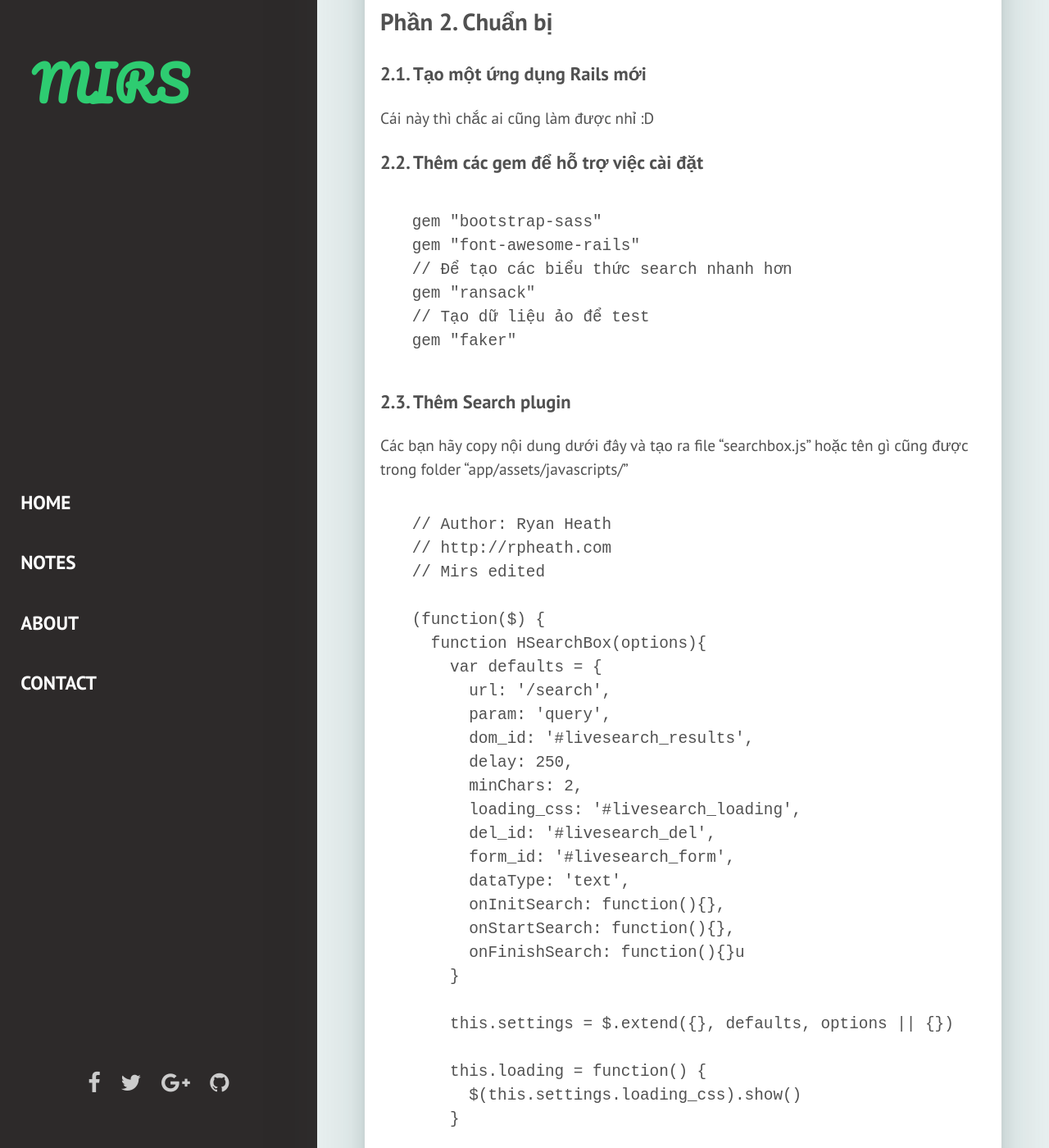
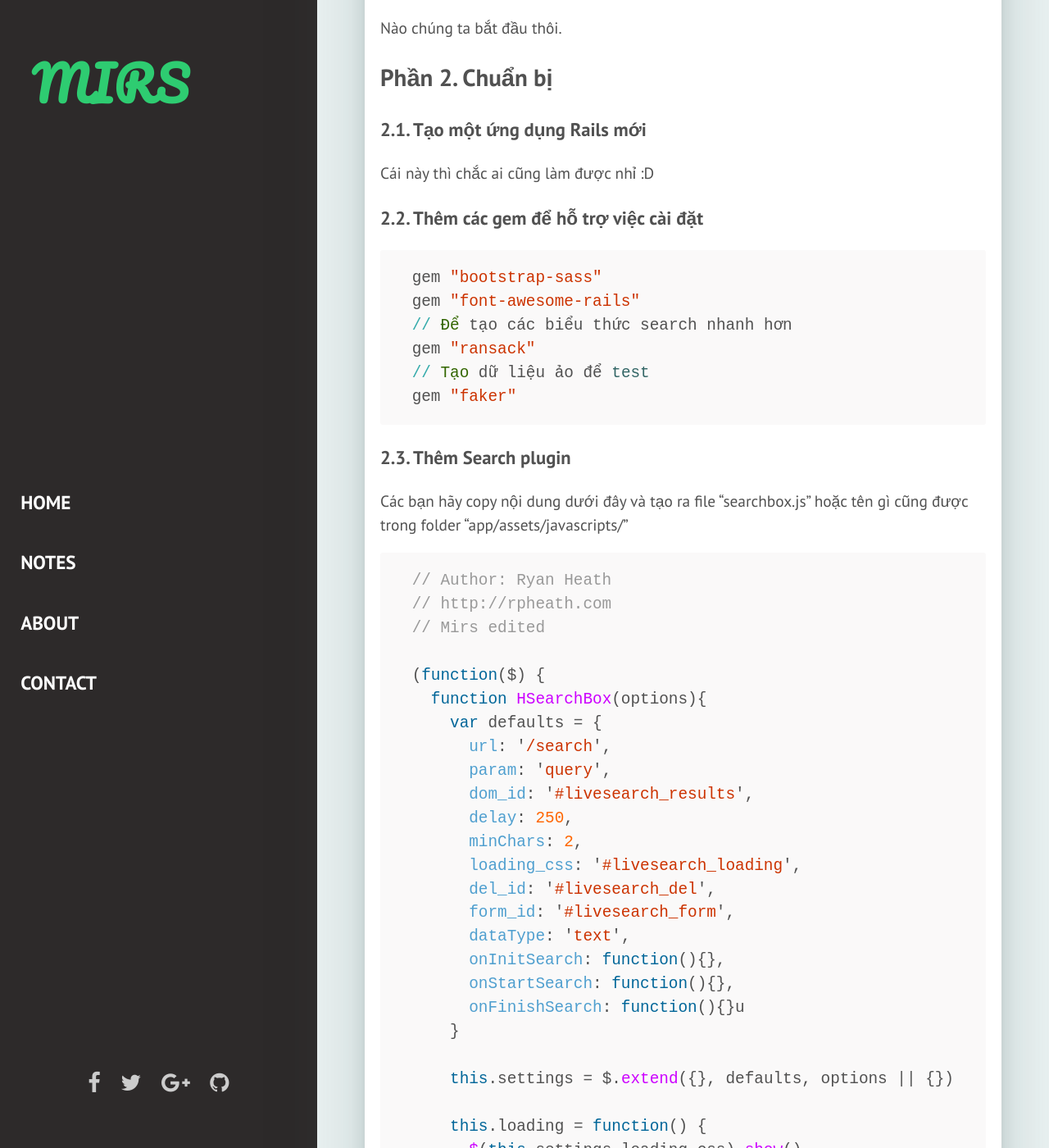
Before and after one commit to hoangmirs/hoangmirs.github.io, a Jekyll site: the page built from _notes/2018-03-02.markdown, in a window 1280 px wide and 1400 px high, scrolled down 1266 px. Shown: the whole window at 82% size. Built offline with Jekyll 4.4.1, drawn with Linux system fonts in a browser that asks for light colours; some web fonts are replaced; some of the changed text lies outside the part shown; grey boxes are pictures that could not be loaded.

Commit message:
Revert jekyll-paginate

````diff
--- a/_config.yml
+++ b/_config.yml
@@ -33,7 +33,9 @@ kramdown:
   syntax_highlighter: rouge
 plugins:
   - jekyll-feed
-  - jekyll-paginate-v2
+  - jekyll-paginate
+  - kramdown
+  - rouge
 exclude:
   - Gemfile
   - Gemfile.lock
@@ -44,62 +46,4 @@ custom_fonts:
   - Lobster
   - Pacifico
 
-############################################################
-# Site configuration for the Jekyll 3 Pagination Gem
-# The values here represent the defaults if nothing is set
-pagination:
-
-  # Site-wide kill switch, disabled here it doesn't run at all
-  enabled: true
-
-  # Set to 'true' to enable pagination debugging. This can be enabled in the site config or only for individual pagination pages
-  debug: false
-
-  # The default document collection to paginate if nothing is specified ('posts' is default)
-  collection: "posts"
-
-  # How many objects per paginated page, used to be `paginate` (default: 0, means all)
-  per_page: 5
-
-  # The permalink structure for the paginated pages (this can be any level deep)
-  permalink: "/page/:num/" # Pages are index.html inside this folder (default)
-  #permalink: '/page/:num.html' # Pages are simple html files
-  #permalink: '/page/:num' # Pages are html files, linked jekyll extensionless permalink style.
-
-  # Optional the title format for the paginated pages (supports :title for original page title, :num for pagination page number, :max for total number of pages)
-  title: ":title - page :num"
-
-  # Limit how many pagenated pages to create (default: 0, means all)
-  limit: 0
-
-  # Optional, defines the field that the posts should be sorted on (omit to default to 'date')
-  sort_field: "date"
-
-  # Optional, sorts the posts in reverse order (omit to default decending or sort_reverse: true)
-  sort_reverse: true
-
-  # Optional, the default category to use, omit or just leave this as 'posts' to get a backwards-compatible behavior (all posts)
-  category: "posts"
-
-  # Optional, the default tag to use, omit to disable
-  tag: ""
-
-  # Optional, the default locale to use, omit to disable (depends on a field 'locale' to be specified in the posts,
-  # in reality this can be any value, suggested are the Microsoft locale-codes (e.g. en_US, en_GB) or simply the ISO-639 language code )
-  locale: ""
-
- # Optional,omit or set both before and after to zero to disable.
- # Controls how the pagination trail for the paginated pages look like.
-  trail:
-    before: 2
-    after: 2
-
-  # Optional, the default file extension for generated pages (e.g html, json, xml).
-  # Internally this is set to html by default
-  extension: html
-
-  # Optional, the default name of the index file for generated pages (e.g. 'index.html')
-  # Without file extension
-  indexpage: "index"
-
-############################################################
+paginate: 2
--- /dev/null
+++ b/_includes/note_layout.html
@@ -0,0 +1,17 @@
+<article class="page-article">
+  <div class="wrap-content">
+    <div class="pagination" style="display: flex; justify-content: flex-start">
+      <a href="javascript:history.back()" class="previous"><i class="fa fa-chevron-left" aria-hidden="true"></i></a>
+    </div>
+    <header class="page-header">
+      <h1 class="page-title">{{page.date | date: '%Y, %b %d'}}</h1>
+      <div class="page-date"><span>{{page.place}}</span></div>
+    </header>
+    <div class="page-content">
+      {% if page.img %}
+      <img class="page-img" src={{ "/assets/img/" | prepend: site.baseurl | append : page.img}} alt="{{page.title}}">
+      {% endif %}
+      {{page.content | markdownify}}
+    </div>
+  </div>
+</article>
--- a/_layouts/post.html
+++ b/_layouts/post.html
@@ -3,35 +3,7 @@ layout: default
 comments: true
 ---
 {% if page.collection == "posts" %}
-<article class="page-article">
-  <div class="wrap-content">
-    <header class="page-header">
-      <h1 class="page-title">{{page.title}}</h1>
-      <div class="page-date"><span>{{page.date | date: '%Y, %b %d'}}</span></div>
-    </header>
-    <div class="page-content">
-      {% if page.img %}
-      <img class="page-img" src={{ "/assets/img/" | prepend: site.baseurl | append : page.img}} alt="{{page.title}}">
-      {% endif %}
-      {{page.content | markdownify}}
-    </div>
-    {% include disqus.html %}
-    {% include fb-comments.html %}
-  </div>
-</article>
+  {% include post_layout.html %}
 {% else %}
-<article class="page-article">
-  <div class="wrap-content">
-    <header class="page-header">
-      <h1 class="page-title">{{page.date | date: '%Y, %b %d'}}</h1>
-      <div class="page-date"><span>{{page.place}}</span></div>
-    </header>
-    <div class="page-content">
-      {% if page.img %}
-      <img class="page-img" src={{ "/assets/img/" | prepend: site.baseurl | append : page.img}} alt="{{page.title}}">
-      {% endif %}
-      {{page.content | markdownify}}
-    </div>
-  </div>
-</article>
+  {% include note_layout.html %}
 {% endif %}
--- a/_notes/2018-03-02.markdown
+++ b/_notes/2018-03-02.markdown
@@ -29,20 +29,20 @@ Nào chúng ta bắt đầu thôi.
 
 ### **2.2. Thêm các gem để hỗ trợ việc cài đặt**
 
-```Ruby
+{% highlight ruby %}
 gem "bootstrap-sass"
 gem "font-awesome-rails"
 // Để tạo các biểu thức search nhanh hơn
 gem "ransack"
 // Tạo dữ liệu ảo để test
 gem "faker"
-```
+{% endhighlight %}
 
 ### **2.3. Thêm Search plugin**
 
  Các bạn hãy copy nội dung dưới đây và tạo ra file "searchbox.js" hoặc tên gì cũng được trong folder "app/assets/javascripts/"
 
-```JavaScript
+{% highlight javascript %}
 // Author: Ryan Heath
 // http://rpheath.com
 // Mirs edited
@@ -152,7 +152,7 @@ gem "faker"
     })
   }
 })(jQuery)
-```
+{% endhighlight %}
 
 Các bạn có thể vào link sau để xem hướng dẫn cách dùng plugin này.
 `https://github.com/hoangmirs/searchbox/`
@@ -167,7 +167,7 @@ Mình tạo 2 models để test, đó là User và Badge tương ứng như dư
 
 **User**
 
-```Ruby
+{% highlight ruby %}
 class CreateUsers < ActiveRecord::Migration[5.0]
   def change
     create_table :users do |t|
@@ -180,11 +180,11 @@ class CreateUsers < ActiveRecord::Migration[5.0]
     end
   end
 end
-```
+{% endhighlight %}
 
 **Badge**
 
-```Ruby
+{% highlight ruby %}Ruby
 class CreateBadges < ActiveRecord::Migration[5.0]
   def change
     create_table :badges do |t|
@@ -196,13 +196,13 @@ class CreateBadges < ActiveRecord::Migration[5.0]
     end
   end
 end
-```
+{% endhighlight %}
 
 Sau đó chạy Seed như sau để có dữ liệu test:
 
 **Seed**
 
-```Ruby
+{% highlight ruby %}Ruby
 puts "Creating users...."
 10.times do |n|
   fullname = Faker::Name.name
@@ -220,7 +220,7 @@ puts "Creating badges...."
   Badge.create! name: name, image: image, user_id: user_id
 end
 puts "Created badges!"
-```
+{% endhighlight %}
 
 Mình có để sẵn 6 cái hình ở trong thư mục `app/assets/images` nên có phần này:
 `avatar = "/assets/user-#{n%6 + 1}"`.
@@ -231,18 +231,18 @@ Các bạn muốn thì cứ lên mạng kiếm 6 cái hình đặt tên dạng u
 Mình sẽ làm 3 khung tìm kiếm, khung đầu tiên sẽ tìm cả Users lẫn Badges, khung thứ nhìn tìm Users và khung thứ ba tìm Badges.
 File `routes.rb` của mình sẽ có dạng như sau:
 
-```Ruby
+{% highlight ruby %}Ruby
 Rails.application.routes.draw do
   get "search(/:search)", to: "searches#index", as: :search
   resources :badges
   resources :users
 end
-```
+{% endhighlight %}
 
 Tạo `SearchesController` để tìm cả Users lẫn Badges
 **SeachesController**
 
-```Ruby
+{% highlight ruby %}Ruby
 class SearchesController < ApplicationController
   def index
     q = params[:search]
@@ -256,13 +256,13 @@ class SearchesController < ApplicationController
     end
   end
 end
-```
+{% endhighlight %}
 
 Ở đây mình dùng các pattern search của gem Ransack nên có khó hiểu thì tìm hiểu gem này nhé. Mình cũng trả về chung 1 mảng dữ liệu là @items, sau đó sẽ xử lí dưới view sau.
 
 **UsersController**
 
-```Ruby
+{% highlight ruby %}Ruby
 class UsersController < ApplicationController
   before_action :set_user, only: [:show, :edit, :update, :destroy]
 
@@ -346,13 +346,13 @@ class UsersController < ApplicationController
       params.require(:user).permit(:username, :fullname, :email, :avatar)
     end
 end
-```
+{% endhighlight %}
 
 Cái này mình generate scaffold nên nó nhìu như vậy. Tương tự badges cũng thế. Hai cái này mình chỉ sửa lại action index thôi :D
 
 **BadgesController**
 
-```Ruby
+{% highlight ruby %}Ruby
 class BadgesController < ApplicationController
   before_action :set_badge, only: [:show, :edit, :update, :destroy]
 
@@ -436,13 +436,13 @@ class BadgesController < ApplicationController
       params.require(:badge).permit(:name, :image, :user_id)
     end
 end
-```
+{% endhighlight %}
 
 ### **3.3. Tạo views**
 
 Ở file \_header.html.erb mình làm 3 thanh navbar:
 
-```HTML
+{% highlight ruby %}HTML
 <nav class="navbar navbar-default">
   <div class="row">
     <!-- Brand and toggle get grouped for better mobile display -->
@@ -531,7 +531,7 @@ end
     </div><!-- /.navbar-collapse -->
   </div><!-- /.container-fluid -->
 </nav>
-```
+{% endhighlight %}
 
 Ban đầu chỉ định thêm một cái thôi, nhưng nhác quá nên quất cả 3 cái trong này luôn.
 
@@ -539,7 +539,7 @@ Bây giờ ình sẽ làm view kết quả để hiển thị:
 
 Mình tạo folder `app/views/shared` và tạo file `_search.html.erb`. Mục đích là định nghĩa cái view kết quả khi tìm kiếm ở khung tìm kiếm cả Users và Badges.
 
-```HTML
+{% highlight ruby %}HTML
 <% if items.blank? %>
   <li>
     <%= link_to search_path(params[:search]),
@@ -565,7 +565,7 @@ Mình tạo folder `app/views/shared` và tạo file `_search.html.erb`. Mục
     <% end %>
   </li>
 <% end %>
-```
+{% endhighlight %}
 
 Như khi nãy mình có nói là mình truyền về @items, thì trong này mình sẽ check xem từng từng item đó là gì và hiển thị partial tương ứng.
 
@@ -574,7 +574,7 @@ Tiếp theo sẽ đến tạo partial.
 Mình tạo thêm partial `search_item` cho users bằng cách tạo file `_search_item.html.erb` trong folder `app/views/users`
 **\_search_item.html.erb**
 
-```HTML
+{% highlight ruby %}HTML
 <li class="search-item">
   <%= link_to user do %>
     <div class="col-md-3">
@@ -596,13 +596,13 @@ Mình tạo thêm partial `search_item` cho users bằng cách tạo file `_sear
     <div class="clearfix"></div>
   <% end %>
 </li>
-```
+{% endhighlight %}
 
 Tương tự cho Badges, tạo file `_search_item.html.erb` trong folder `app/views/badges`
 
 **\_search_item.html.erb**
 
-```HTML
+{% highlight ruby %}HTML
 <li class="search-item">
   <%= link_to badge do %>
     <div class="col-xs-12 col-sm-3 col-md-3">
@@ -624,7 +624,7 @@ Tương tự cho Badges, tạo file `_search_item.html.erb` trong folder `app/vi
     <div class="clearfix"></div>
   <% end %>
 </li>
-```
+{% endhighlight %}
 
 Vậy là xong cho view. Tiếp theo chúng ta sẽ thêm vài đoạn JS để nó chạy nào.
 
@@ -636,7 +636,7 @@ Chúng ta sẽ khởi tạo các searchbox bằng cách tạo 1 file js ở `app
 
 **header.js**
 
-```JavaScript
+{% highlight ruby %}JavaScript
 $(document).ready(function() {
   $('#livesearch_input').hsearchbox({
     url: $('#livesearch_form').attr('action'),
@@ -684,7 +684,7 @@ $(document).ready(function() {
     }
   });
 });
-```
+{% endhighlight %}
 
 Phần config này các bạn có thể tìm hiểu thêm ở link `github` của plugin mình gửi ở trên.
 
@@ -694,21 +694,21 @@ Mình có 3 files JS tất cả, tương ứng với 3 action `index` của 3 co
 
 **app/views/searches/index.js.erb**
 
-```Ruby
+{% highlight ruby %}Ruby
 <%= render "shared/search", items: @items %>
-```
+{% endhighlight %}
 
 **app/views/users/index.js.erb**
 
-```Ruby
+{% highlight ruby %}Ruby
 <%= render "shared/search", items: @users %>
-```
+{% endhighlight %}
 
 **app/views/badges/index.js.erb**
 
-```Ruby
+{% highlight ruby %}Ruby
 <%= render "shared/search", items: @badges %>
-```
+{% endhighlight %}
 
 ### **3.5. Bonus thêm css**
 
@@ -716,7 +716,7 @@ Mình có tạo file `app/assets/stylesheets/livesearch.scss` để custom cái
 
 \*\*livesearch.scss
 
-```SCSS
+{% highlight ruby %}SCSS
 .scrollable-menu {
   height: auto;
   max-height: 500px;
@@ -764,7 +764,7 @@ li.search-item {
   border: none;
   width: 100%;
 }
-```
+{% endhighlight %}
 
 Vậy là xong. Chúng ta đã có bộ 3 khung tìm kiếm ngon lành rồi (chuckle)
 
````
Also changed, not shown: Gemfile (+5 -3 lines), _includes/post_layout.html (renamed from _layouts/note.html, +5 -3 lines), _pages/notes.html (+14 -31 lines), _posts/2017-03-30-simple-live-search.markdown (+4 -4 lines), Gemfile.lock.
